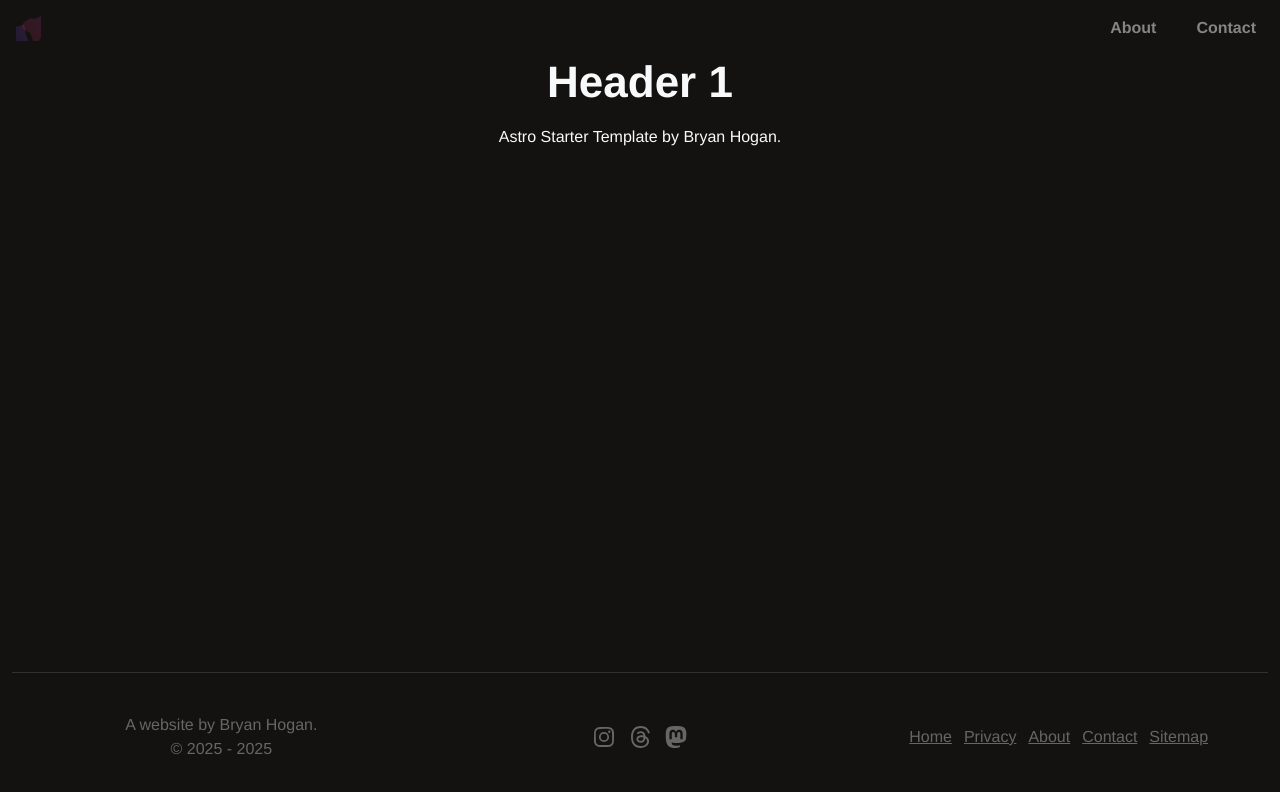
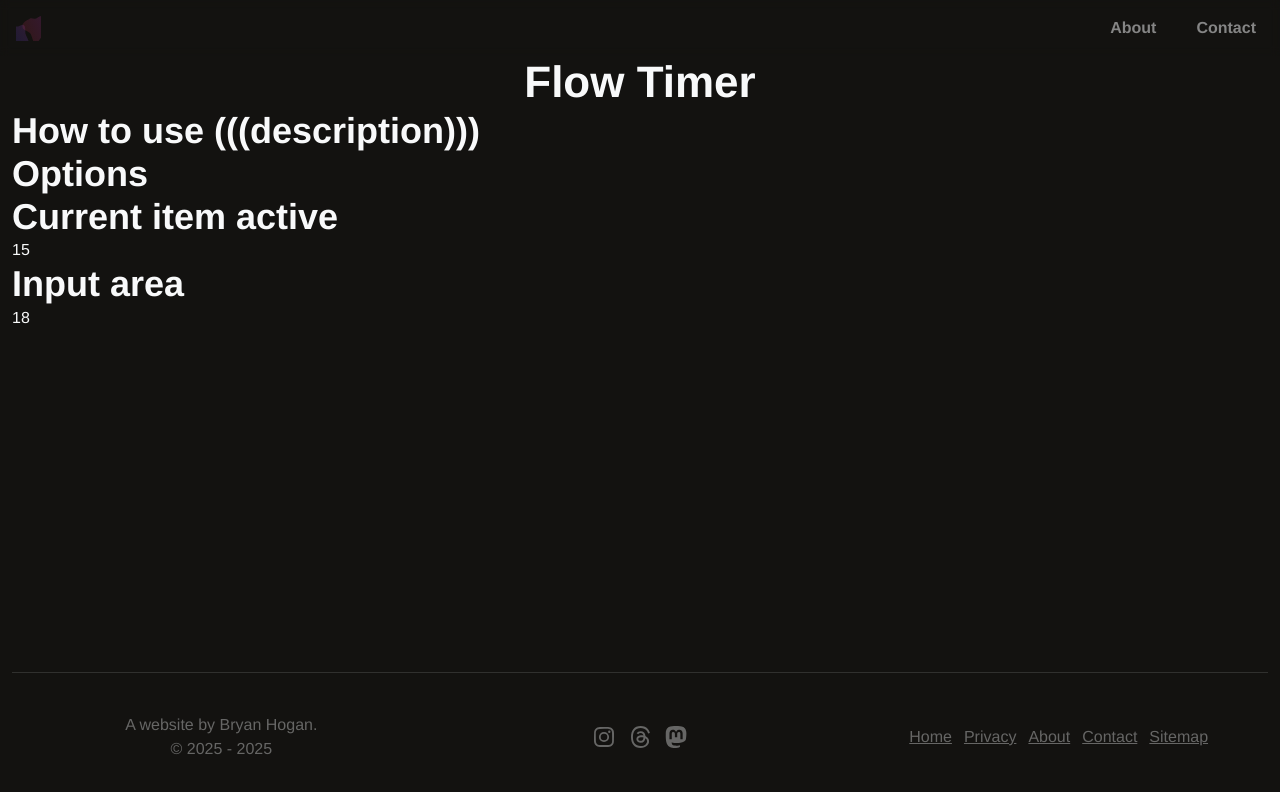
Before and after one commit to BryanHogan/flow-timer, an Astro site: page / in a window 1280 px wide. Built offline with nearby package versions, Linux system fonts and the light colour scheme; Astro itself is replaced by a stand-in of ours.

Commit message:
building flower timer component

```diff
--- /dev/null
+++ b/src/components/FlowTimer.svelte
@@ -0,0 +1,33 @@
+<script>
+    class item {
+        constructor(name, length) {
+            this.name = name;
+            this.length = length;
+        }
+    }
+
+    const totalTime = $state(15);
+    const timeCurrentItem = $state(15);
+    const itemList = $state([15, 17, 18]);
+</script>
+
+<main class="base-layout">
+    <h1 class="text-align-center">Flow Timer</h1>
+    <div>
+        <h2>How to use (((description)))</h2>
+    </div>
+    <div>
+        <h2>Options</h2>
+    </div>
+    <div>
+        <h2>Current item active</h2>
+        <p>{timeCurrentItem}</p>
+    </div>
+    <div>
+        <h2>Input area</h2>
+        <p>{itemList[2]}</p>
+    </div>
+</main>
+
+<style>
+</style>
--- a/src/layouts/BaseLayout.astro
+++ b/src/layouts/BaseLayout.astro
@@ -64,7 +64,9 @@ if (canonicalURL.pathname.endsWith('/')) {
       </head>
     <body>
         <Header />
-        <slot />
+        <div class=height-smart-fill-screen>
+            <slot />
+        </div>
         <Footer />
     </body>
 </html>
--- a/src/pages/index.astro
+++ b/src/pages/index.astro
@@ -1,14 +1,8 @@
 ---
 import BaseLayout from "../layouts/BaseLayout.astro";
+import FlowTimer from "../components/FlowTimer.svelte"
 ---
 
 <BaseLayout title="Title ..." description="Description ...">
-	<main class="base-layout">
-		<div class="height-smart-fill-screen flow">
-			<h1 class="text-align-center">Header 1</h1>
-			<p class="text-align-center">
-				Astro Starter Template by Bryan Hogan.
-			</p>
-		</div>
-	</main>
+	<FlowTimer client:load/>
 </BaseLayout>
```
